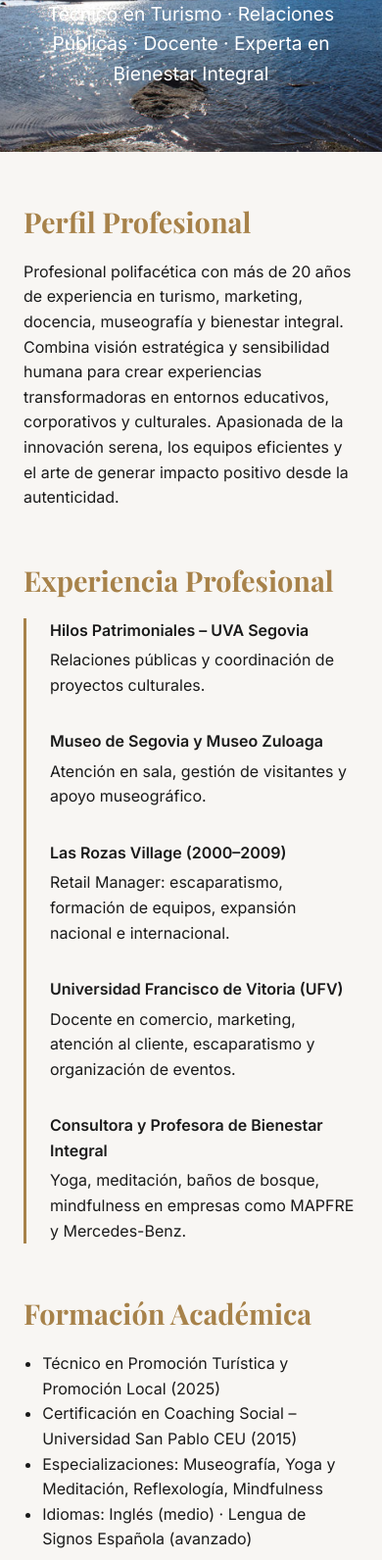
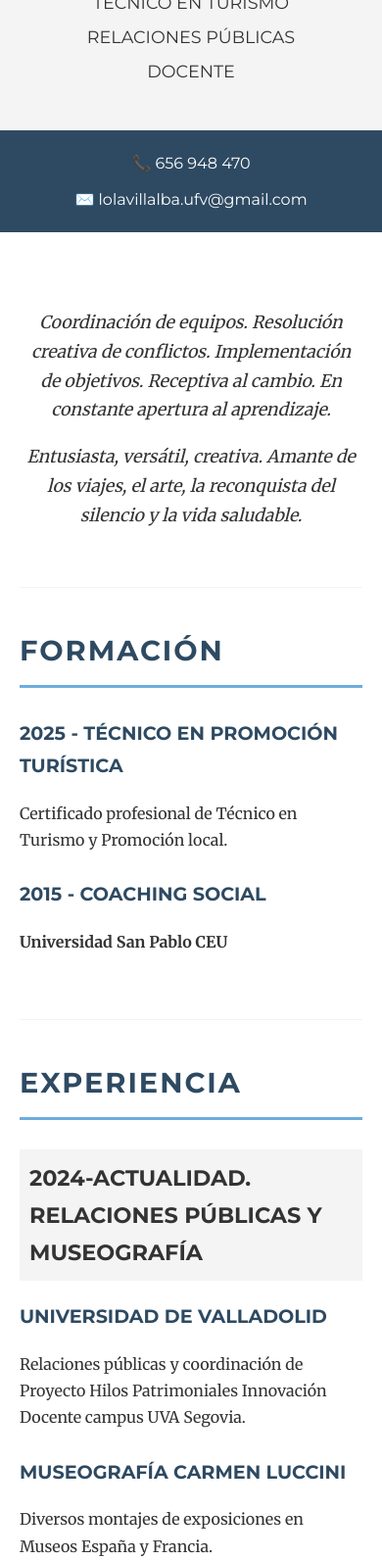
Before and after one commit to iaiaia-o/lola-villalba, a plain HTML site: page index.html in a window 390 px wide. Shown: the part 177-1769 px from the top of the page at 98% size. Drawn offline with nearby package versions, Linux system fonts and the light colour scheme.

Commit message:
Revamp portfolio layout and styling

```diff
--- a/index.html
+++ b/index.html
@@ -1,166 +1,279 @@
 <!DOCTYPE html>
 <html lang="es">
 <head>
-  <meta charset="UTF-8" />
-  <meta name="viewport" content="width=device-width, initial-scale=1.0" />
-  <title>Lola Villalba · Portfolio Profesional</title>
-  <link href="https://fonts.googleapis.com/css2?family=Inter:wght@300;400;600&family=Playfair+Display:wght@500;700&display=swap" rel="stylesheet">
+    <meta charset="UTF-8">
+    <meta name="viewport" content="width=device-width, initial-scale=1.0">
+    <title>CV - Lola Villalba</title>
+    <link rel="preconnect" href="https://fonts.googleapis.com">
+    <link rel="preconnect" href="https://fonts.gstatic" crossorigin>
+    <link href="https://fonts.googleapis.com/css2?family=Montserrat:wght@400;700&family=Merriweather:wght@400;700&display=swap" rel="stylesheet">
+
     <style>
+        /* --- PALETA DE COLORES Y ESTILOS GLOBALES --- */
         :root {
-      --main-bg: #f8f6f3;
-      --text: #1a1a1a;
-      --accent: #a7824a;
-      --soft-bg: #ffffff;
-      --line: #ccc;
+            --azul-principal: #2E4A62;
+            --azul-cielo: #6DADDD;
+            --gris-oscuro: #333333;
+            --gris-claro: #F4F4F4;
+            --blanco: #FFFFFF;
         }
-    * {
-      box-sizing: border-box;
+
+        body {
+            font-family: 'Merriweather', serif;
+            color: var(--gris-oscuro);
+            background-color: var(--blanco);
             margin: 0;
-      padding: 0;
+            line-height: 1.7;
         }
-    body {
-      font-family: 'Inter', sans-serif;
-      background-color: var(--main-bg);
-      color: var(--text);
-      line-height: 1.6;
+
+        .container {
+            max-width: 800px;
+            margin: 0 auto;
+            padding: 20px;
         }
-    header {
+
+        h1, h2, h3, h4 {
+            font-family: 'Montserrat', sans-serif;
+            color: var(--azul-principal);
+            margin: 0;
+        }
+
+        /* --- CABECERA DE PERFIL --- */
+        .profile-header {
+            text-align: center;
+            padding: 40px 20px;
+            background-color: var(--gris-claro);
+        }
+
+        .profile-pic {
+            width: 150px;
+            height: 150px;
+            border-radius: 50%;
+            border: 4px solid var(--azul-principal);
+            object-fit: cover;
+            margin-bottom: 20px;
+        }
+
+        .profile-header h1 {
+            font-size: 2.8rem;
+            margin-bottom: 10px;
+        }
+
+        .titles p {
+            font-size: 1.1rem;
+            font-family: 'Montserrat', sans-serif;
+            color: var(--gris-oscuro);
+            font-weight: 400;
+            margin: 5px 0;
+        }
+
+        /* --- BARRA DE CONTACTO --- */
+        .contact-bar {
+            background-color: var(--azul-principal);
+            color: var(--blanco);
+            text-align: center;
+            padding: 15px;
+            font-family: 'Montserrat', sans-serif;
+        }
+
+        .contact-bar a {
+            color: var(--blanco);
+            text-decoration: none;
+            margin: 0 15px;
+        }
+
+        /* --- SECCIONES DE CONTENIDO --- */
+        section {
+            padding: 40px 0;
+            border-bottom: 1px solid var(--gris-claro);
+        }
+
+        section:last-of-type {
+            border-bottom: none;
+        }
+
+        h2 {
+            font-size: 1.8rem;
+            text-transform: uppercase;
+            letter-spacing: 2px;
+            padding-bottom: 10px;
+            border-bottom: 3px solid var(--azul-cielo);
+            margin-bottom: 30px;
+        }
+
+        /* --- DIVISOR CON IMAGEN PARALLAX --- */ /* NUEVO */
+        .parallax-divider {
             background-image: url('pantano-la-granja.jpg');
+            min-height: 300px;
+            background-attachment: fixed;
+            background-position: center;
+            background-repeat: no-repeat;
             background-size: cover;
-      background-position: center;
-      color: white;
+        }
+
+        /* --- Estilos específicos para las secciones --- */
+        .profile-summary {
             text-align: center;
-      padding: 6rem 1rem 4rem;
+            font-size: 1.1rem;
+            font-style: italic;
         }
-    header h1 {
-      font-family: 'Playfair Display', serif;
-      font-size: 2.8rem;
-      margin-bottom: 0.5rem;
+
+        .item {
+            margin-bottom: 25px;
         }
-    header p {
+
+        .item-title {
+            font-family: 'Montserrat', sans-serif;
             font-size: 1.2rem;
-      max-width: 600px;
-      margin: 0 auto;
+            font-weight: 700;
+            color: var(--azul-principal);
         }
-    .content {
-      max-width: 900px;
-      margin: 0 auto;
-      padding: 3rem 1.5rem;
+
+        .item-subtitle {
+            font-weight: 700;
+            color: var(--gris-oscuro);
+            margin-top: 5px;
         }
-    .section {
-      margin-bottom: 3rem;
+
+        .item-location {
+            font-style: italic;
         }
-    .section h2 {
-      font-family: 'Playfair Display', serif;
-      color: var(--accent);
-      font-size: 1.8rem;
-      margin-bottom: 1rem;
+
+        .item-description {
+            margin-top: 5px;
         }
+
+        h3.experience-category {
+            font-size: 1.4rem;
+            color: var(--gris-oscuro);
+            background-color: var(--gris-claro);
+            padding: 10px;
+            margin-top: 30px;
+            margin-bottom: 20px;
+        }
+
         ul {
-      padding-left: 1.2rem;
+            padding-left: 20px;
+            list-style: square;
         }
-    .timeline {
-      border-left: 3px solid var(--accent);
-      padding-left: 1.5rem;
+
+        /* --- RESPONSIVE DESIGN --- */
+        @media (max-width: 768px) {
+            .profile-header h1 {
+                font-size: 2.2rem;
             }
-    .timeline-item {
-      margin-bottom: 2rem;
+            .contact-bar {
+                display: flex;
+                flex-direction: column;
             }
-    .timeline-item h4 {
-      margin-bottom: 0.3rem;
-      font-weight: 600;
+            .contact-bar a {
+                margin: 5px 0;
             }
-    .skills-grid {
-      display: grid;
-      grid-template-columns: repeat(auto-fit, minmax(180px, 1fr));
-      gap: 1rem;
+            .parallax-divider { /* NUEVO */
+                background-attachment: scroll; /* Desactiva el parallax en móviles para mejor rendimiento */
             }
-    .quote {
-      font-family: 'Playfair Display', serif;
-      font-size: 1.4rem;
-      text-align: center;
-      padding: 2rem;
-      background-color: var(--soft-bg);
-      border-left: 4px solid var(--accent);
-      margin-top: 3rem;
-    }
-    footer {
-      text-align: center;
-      font-size: 0.9rem;
-      color: #888;
-      padding: 2rem;
         }
     </style>
 </head>
 <body>
-  <header>
+
+    <header class="profile-header">
+        <img src="lola-perfil.jpg" alt="Foto de perfil de Lola Villalba" class="profile-pic">
         <h1>Lola Villalba</h1>
-    <p>Técnico en Turismo · Relaciones Públicas · Docente · Experta en Bienestar Integral</p>
+        <div class="titles">
+            <p>TÉCNICO EN TURISMO</p>
+            <p>RELACIONES PÚBLICAS</p>
+            <p>DOCENTE</p>
+        </div>
     </header>
 
-  <div class="content">
-    <section class="section">
-      <h2>Perfil Profesional</h2>
-      <p>Profesional polifacética con más de 20 años de experiencia en turismo, marketing, docencia, museografía y bienestar integral. Combina visión estratégica y sensibilidad humana para crear experiencias transformadoras en entornos educativos, corporativos y culturales. Apasionada de la innovación serena, los equipos eficientes y el arte de generar impacto positivo desde la autenticidad.</p>
+    <div class="contact-bar">
+        <a href="tel:656948470">📞 656 948 470</a>
+        <a href="mailto:lolavillalba.ufv@gmail.com">✉️ lolavillalba.ufv@gmail.com</a>
+    </div>
+
+    <main class="container">
+        <section id="sobre-mi" class="profile-summary">
+            <p>Coordinación de equipos. Resolución creativa de conflictos. Implementación de objetivos. Receptiva al cambio. En constante apertura al aprendizaje.</p>
+            <p>Entusiasta, versátil, creativa. Amante de los viajes, el arte, la reconquista del silencio y la vida saludable.</p>
         </section>
 
-    <section class="section">
-      <h2>Experiencia Profesional</h2>
-      <div class="timeline">
-        <div class="timeline-item">
-          <h4>Hilos Patrimoniales – UVA Segovia</h4>
-          <p>Relaciones públicas y coordinación de proyectos culturales.</p>
+        <section id="formacion">
+            <h2>FORMACIÓN</h2>
+            <div class="item">
+                <p class="item-title">2025 - TÉCNICO EN PROMOCIÓN TURÍSTICA</p>
+                <p class="item-description">Certificado profesional de Técnico en Turismo y Promoción local.</p>
             </div>
-        <div class="timeline-item">
-          <h4>Museo de Segovia y Museo Zuloaga</h4>
-          <p>Atención en sala, gestión de visitantes y apoyo museográfico.</p>
-        </div>
-        <div class="timeline-item">
-          <h4>Las Rozas Village (2000–2009)</h4>
-          <p>Retail Manager: escaparatismo, formación de equipos, expansión nacional e internacional.</p>
-        </div>
-        <div class="timeline-item">
-          <h4>Universidad Francisco de Vitoria (UFV)</h4>
-          <p>Docente en comercio, marketing, atención al cliente, escaparatismo y organización de eventos.</p>
-        </div>
-        <div class="timeline-item">
-          <h4>Consultora y Profesora de Bienestar Integral</h4>
-          <p>Yoga, meditación, baños de bosque, mindfulness en empresas como MAPFRE y Mercedes-Benz.</p>
-        </div>
+            <div class="item">
+                <p class="item-title">2015 - COACHING SOCIAL</p>
+                <p class="item-subtitle">Universidad San Pablo CEU</p>
             </div>
         </section>
 
-    <section class="section">
-      <h2>Formación Académica</h2>
+        <section id="experiencia">
+            <h2>EXPERIENCIA</h2>
+
+            <h3 class="experience-category">2024-ACTUALIDAD. RELACIONES PÚBLICAS Y MUSEOGRAFÍA</h3>
+            <div class="item">
+                <p class="item-title">UNIVERSIDAD DE VALLADOLID</p>
+                <p class="item-description">Relaciones públicas y coordinación de Proyecto Hilos Patrimoniales Innovación Docente campus UVA Segovia.</p>
+            </div>
+            <div class="item">
+                <p class="item-title">MUSEOGRAFÍA CARMEN LUCCINI</p>
+                <p class="item-description">Diversos montajes de exposiciones en Museos España y Francia. <a href="https://www.carmenlucinimuseographie.com/museographie" target="_blank">carmenlucinimuseographie.com</a></p>
+            </div>
+            <div class="item">
+                <p class="item-title">MUSEO DE SEGOVIA Y MUSEO ZULOAGA</p>
+                <p class="item-description">Recepción de visitantes y asistencia en sala.</p>
+            </div>
+
+            <h3 class="experience-category">2016-2024. DOCENCIA</h3>
+            <div class="item">
+                <p class="item-title">CÁMARAS DE COMERCIO DE CASTILLA Y LEÓN</p>
+                <p class="item-description">Formadora oficial Cámaras de Comercio para empresas y Pymes.</p>
+            </div>
+            <div class="item">
+                <p class="item-title">UNIVERSIDAD FRANCISCO DE VITORIA</p>
+                <p class="item-description">Profesora FP2 presencial, dual y online área comercio y marketing. Organización de eventos, atención al cliente y escaparatismo. Tutora TFG.</p>
+            </div>
+
+            <h3 class="experience-category">2000-2009. COMERCIO Y MARKETING</h3>
+            <div class="item">
+                <p class="item-title">LAS ROZAS VILLAGE</p>
+                <p class="item-description">Coordinadora de Retail. Gestión de agenda Visual Merchandising.</p>
+            </div>
+            <div class="item">
+                <p class="item-title">ANTONIO PERNAS, PEPE JEANS, H&M Y GUESS</p>
+                <p class="item-description">Escaparatismo y Merchandising. Formación a equipos de ventas. Expansión y montaje de ferias y nuevas aperturas. Cobertura a franquicias en España, Portugal, Reino Unido y Alemania.</p>
+            </div>
+        </section>
+    </main>
+
+    <div class="parallax-divider"></div>
+    <main class="container">
+        <section id="bienestar">
+            <h2>BIENESTAR</h2>
+            <div class="item">
+                 <p class="item-subtitle">DESDE 2009 HASTA LA ACTUALIDAD</p>
+                 <p class="item-description">Profesora de Yoga y meditación. Retiros en la Naturaleza y baños de bosques. Mindfulness para empresas (MAPFRE y MERCEDES BENZ) y docentes (JCyL). Consulta de Reflexología y programas de alimentación saludable.</p>
+            </div>
+        </section>
+
+        <section id="idiomas">
+            <h2>IDIOMAS</h2>
             <ul>
-        <li>Técnico en Promoción Turística y Promoción Local (2025)</li>
-        <li>Certificación en Coaching Social – Universidad San Pablo CEU (2015)</li>
-        <li>Especializaciones: Museografía, Yoga y Meditación, Reflexología, Mindfulness</li>
-        <li>Idiomas: Inglés (medio) · Lengua de Signos Española (avanzado)</li>
+                <li>Castellano Nativo</li>
+                <li>Inglés Medio</li>
+                <li>Lengua de Signos Avanzado</li>
             </ul>
         </section>
 
-    <section class="section">
-      <h2>Habilidades</h2>
-      <div class="skills-grid">
-        <div>Coordinación de equipos</div>
-        <div>Gestión emocional</div>
-        <div>Creatividad estética</div>
-        <div>Resolución de conflictos</div>
-        <div>Diseño de experiencias</div>
-        <div>Mindfulness y bienestar</div>
-        <div>Docencia y formación</div>
-        <div>Comunicación eficaz</div>
-      </div>
+        <section id="habilidades">
+            <h2>HABILIDADES</h2>
+            <p>Gestión de tiempo en empresa. PNL adaptado en atención al cliente y configuración de equipos polivalentes. Mantenimiento de estándar de calidad e imagen corporativa. Implementación de técnicas de marketing en punto de venta. Creación de productos turísticos diversos. Enfoque a objetivos.</p>
         </section>
 
-    <section class="quote">
-      “Serenidad creativa para entornos que desean prosperar con alma.”
-    </section>
+    </main>
 
-    <footer>
-      Contacto: lolavillalba.ufv@gmail.com · 656 948 470 · Castilla y León
-    </footer>
-  </div>
 </body>
 </html>
```
Lines whose indentation alone changed are shown as unchanged.
